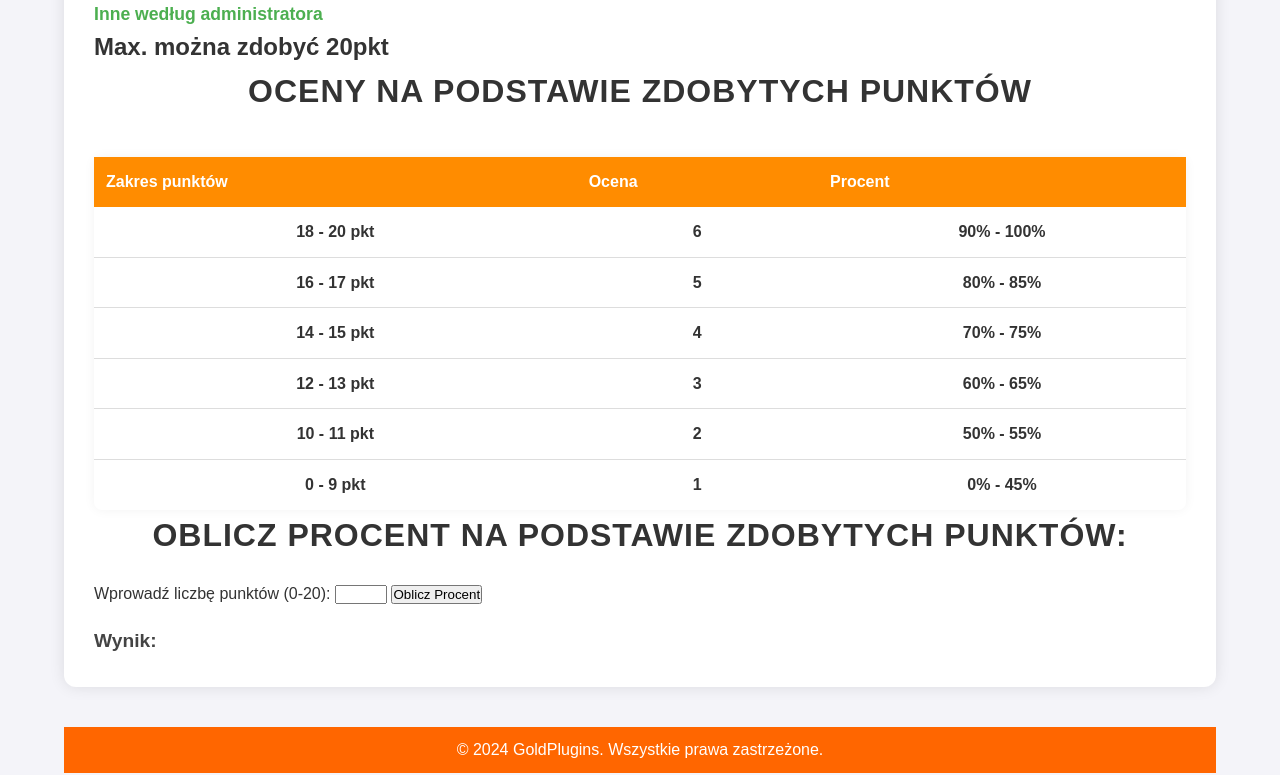
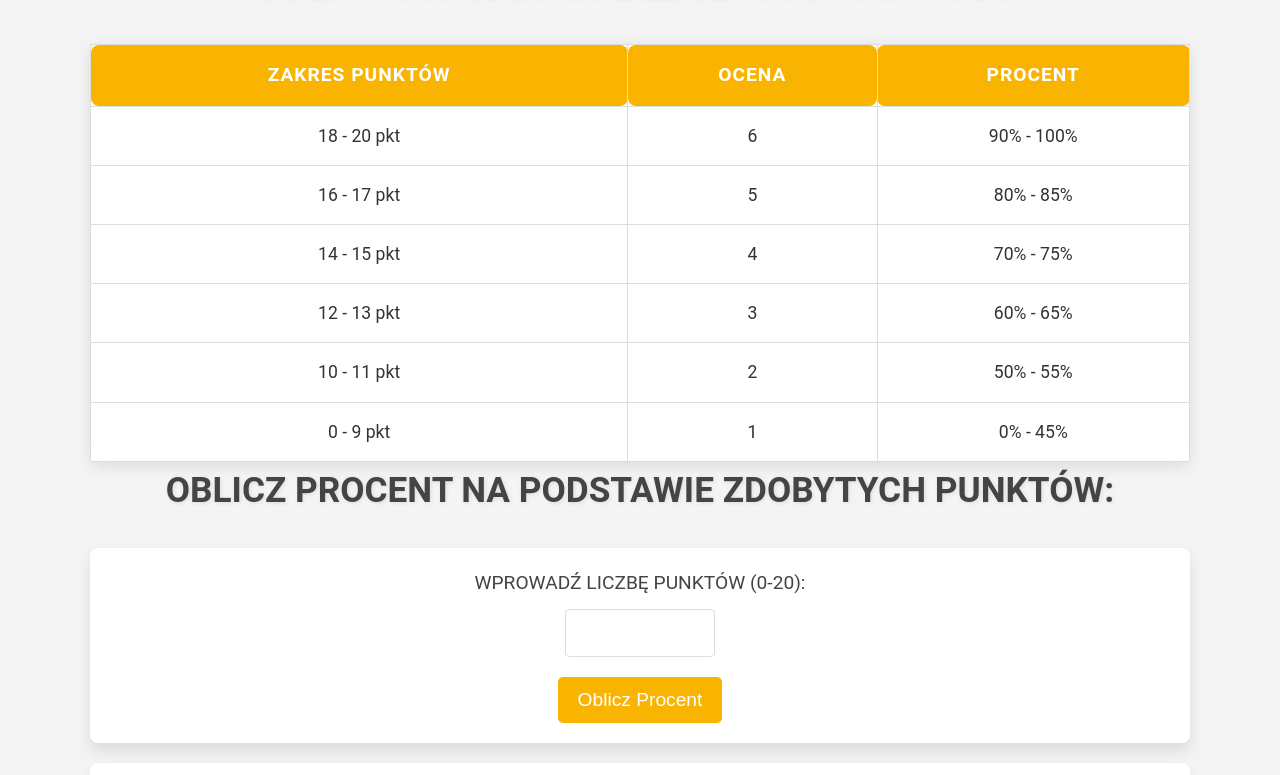
Before and after one commit to bartekwojtowicz/StronBobik, a plain HTML site: page index.html in a window 1280 px wide. Shown: the part 865-1640 px from the top of the page. Drawn offline with Linux system fonts and the light colour scheme.

Commit message:
Update style.css

```diff
--- a/style.css
+++ b/style.css
@@ -1,143 +1,320 @@
-/* Globalne resetowanie */
+/* Resetowanie domyślnych marginesów i paddingów */
 * {
     margin: 0;
     padding: 0;
     box-sizing: border-box;
 }
 
-/* Ustawienia globalne */
 body {
-    font-family: 'Arial', sans-serif;
-    background-color: #f4f4f9;
+    font-family: 'Roboto', sans-serif;
+    background-color: #f4f4f4;
     color: #333;
     line-height: 1.6;
-    padding-top: 50px;
-}
-
-/* Styl kontenera */
-.container {
-    width: 90%;
-    max-width: 1200px;
-    margin: 0 auto;
+    margin: 0;
+    padding: 0;
+    min-height: 100vh;
+    display: flex;
+    flex-direction: column;
+    justify-content: space-between;
+    animation: fadeIn 1s ease-out;
 }
 
 /* Nagłówek */
 header {
-    background-color: #ff8c00;
+    background: linear-gradient(45deg, #f8b400, #f7b500);
+    color: white;
     padding: 20px 0;
     text-align: center;
-    color: white;
-    box-shadow: 0 4px 10px rgba(0, 0, 0, 0.1);
+    box-shadow: 0 8px 15px rgba(0, 0, 0, 0.1);
+    border-bottom: 3px solid #e0a800;
+    position: sticky;
+    top: 0;
+    z-index: 10;
+    animation: headerAnimation 2s ease-out;
+}
+
+@keyframes headerAnimation {
+    0% {
+        opacity: 0;
+        transform: translateY(-50px);
+    }
+
+    100% {
+        opacity: 1;
+        transform: translateY(0);
+    }
 }
 
 header h1 {
     font-size: 2.8rem;
+    letter-spacing: 2px;
+    text-transform: uppercase;
+    font-weight: 700;
+    text-shadow: 2px 2px 8px rgba(0, 0, 0, 0.15);
 }
 
-/* Sekcja główna */
-section.intro {
-    margin-top: 40px;
-    background-color: #fff;
-    padding: 30px;
-    border-radius: 12px;
-    box-shadow: 0 0 15px rgba(0, 0, 0, 0.1);
+/* Główna zawartość */
+.container {
+    width: 90%;
+    max-width: 1100px;
+    margin: 0 auto;
+    padding-top: 30px;
 }
 
-section h2 {
-    font-size: 2rem;
-    color: #333;
+/* Sekcja wprowadzenia */
+.intro h2,
+.intro h3 {
     margin-bottom: 20px;
-    text-align: center;
-    text-transform: uppercase;
-    letter-spacing: 1px;
 }
 
-section h3 {
-    font-size: 1.2rem;
+.intro h2 {
+    font-size: 2.2rem;
     color: #444;
-    margin-top: 15px;
     font-weight: 600;
+    margin-bottom: 30px;
+    text-align: center;
+    text-shadow: 1px 1px 4px rgba(0, 0, 0, 0.1);
+    text-transform: uppercase;
 }
 
-section p,
-section ul {
-    font-size: 1.1rem;
-    color: #555;
+.intro h3 {
+    font-size: 1.2rem;
+    color: #666;
+    margin: 15px 0;
+    transition: transform 0.3s ease-in-out;
 }
 
-section ul {
-    list-style-type: disc;
-    margin-left: 20px;
+.intro h3:hover {
+    transform: scale(1.05);
 }
 
-section ul li {
-    margin-bottom: 8px;
+/* Kolorowe oznaczenia punktów */
+.positive {
+    color: #28a745;
+    /* Zielony kolor dla pozytywnych punktów */
+    font-weight: bold;
+    display: inline-flex;
+    align-items: center;
+    background-color: #d4edda;
+    padding: 8px 15px;
+    border-radius: 30px;
+    box-shadow: 0 4px 10px rgba(0, 0, 0, 0.1);
+    margin-right: 10px;
+    font-size: 1.1rem;
+    transition: background-color 0.3s ease;
 }
 
-/* Tabele */
+.positive:hover {
+    background-color: #c3e6cb;
+}
+
+.positive::before {
+    content: '+';
+    margin-right: 10px;
+    color: #28a745;
+    font-weight: bold;
+    font-size: 1.3rem;
+}
+
+.negative {
+    color: #dc3545;
+    /* Czerwony kolor dla negatywnych punktów */
+    font-weight: bold;
+    display: inline-flex;
+    align-items: center;
+    background-color: #f8d7da;
+    padding: 8px 15px;
+    border-radius: 30px;
+    box-shadow: 0 4px 10px rgba(0, 0, 0, 0.1);
+    font-size: 1.1rem;
+    transition: background-color 0.3s ease;
+}
+
+.negative:hover {
+    background-color: #f5c6cb;
+}
+
+.negative::before {
+    content: '-';
+    margin-right: 10px;
+    color: #dc3545;
+    font-weight: bold;
+    font-size: 1.3rem;
+}
+
+/* Tabela ocen */
 table {
     width: 100%;
     margin-top: 30px;
     border-collapse: collapse;
-    background-color: #fff;
+    text-align: left;
     border-radius: 8px;
-    box-shadow: 0 0 12px rgba(0, 0, 0, 0.05);
+    box-shadow: 0 4px 15px rgba(0, 0, 0, 0.1);
+    background: linear-gradient(45deg, #ffffff, #f7f7f7);
 }
 
 th,
 td {
-    padding: 12px;
-    text-align: left;
-    font-size: 1rem;
+    padding: 15px;
+    border: 1px solid #ddd;
+    text-align: center;
 }
 
 th {
-    background-color: #ff8c00;
+    background-color: #f8b400;
+    /* Żółty kolor dla nagłówków */
     color: white;
+    font-size: 1.2rem;
+    font-weight: bold;
+    text-transform: uppercase;
+    letter-spacing: 1px;
+    border-radius: 8px;
 }
 
 td {
-    border-bottom: 1px solid #ddd;
+    background-color: #fff;
+    color: #333;
+    font-size: 1.1rem;
+    border: 1px solid #ddd;
+}
+
+tr:nth-child(even) {
+    background-color: #f9f9f9;
 }
 
 tr:hover {
     background-color: #f1f1f1;
+    transform: scale(1.02);
+    transition: transform 0.2s ease-in-out;
 }
 
-tr:last-child td {
-    border-bottom: none;
+/* Formularz do obliczania procentów */
+#scoreForm {
+    display: flex;
+    flex-direction: column;
+    align-items: center;
+    margin-top: 30px;
+    padding: 20px;
+    background-color: #fff;
+    border-radius: 8px;
+    box-shadow: 0 8px 15px rgba(0, 0, 0, 0.1);
+    background: #fff;
+    transition: background 0.3s ease;
 }
 
-/* Kolory punktów */
-.positive {
-    color: #4caf50;
-    font-weight: bold;
+#scoreForm:hover {
+    background-color: #f4f4f4;
 }
 
-.negative {
-    color: #f44336;
-    font-weight: bold;
+#scoreForm label {
+    font-size: 1.2rem;
+    margin-bottom: 10px;
+    color: #444;
+    text-transform: uppercase;
 }
 
-/* Tabela z ocenami */
-table.grades {
-    margin-top: 40px;
+#scoreForm input {
+    width: 150px;
+    padding: 12px;
+    font-size: 1.2rem;
+    margin-bottom: 20px;
+    border: 1px solid #ddd;
+    border-radius: 4px;
+    transition: border 0.3s ease;
 }
 
-table.grades td {
+#scoreForm input:focus {
+    border: 2px solid #f8b400;
+    outline: none;
+}
+
+#scoreForm button {
+    padding: 12px 20px;
+    font-size: 1.2rem;
+    background-color: #f8b400;
+    /* Żółty kolor przycisku */
+    color: white;
+    border: none;
+    border-radius: 5px;
+    cursor: pointer;
+    transition: background-color 0.3s ease, transform 0.2s ease-in-out;
+}
+
+#scoreForm button:hover {
+    background-color: #e69800;
+    /* Ciemniejszy żółty przy najechaniu */
+    transform: scale(1.05);
+}
+
+#scoreForm button:active {
+    background-color: #cc8b00;
+    transform: scale(0.98);
+}
+
+/* Wynik obliczeń */
+#result {
+    margin-top: 20px;
+    padding: 15px;
+    background-color: #fff;
+    border-radius: 8px;
+    box-shadow: 0 8px 15px rgba(0, 0, 0, 0.1);
+}
+
+#percentageResult {
+    font-size: 1.4rem;
+    color: #333;
+    font-weight: 600;
     text-align: center;
-    font-weight: 600;
+    margin-top: 10px;
+    text-transform: uppercase;
 }
 
 /* Stopka */
 footer {
-    background-color: #ff6600;
+    background-color: #222;
     color: white;
-    padding: 10px 0;
     text-align: center;
-    margin-top: 40px;
+    padding: 20px;
+    font-size: 0.9rem;
+    margin-top: 50px;
+    font-style: italic;
 }
 
-footer p {
-    font-size: 1rem;
+/* Animacje i efekty przejść */
+@keyframes fadeIn {
+    0% {
+        opacity: 0;
+    }
+
+    100% {
+        opacity: 1;
+    }
 }
+
+@media (max-width: 768px) {
+    .container {
+        width: 95%;
+    }
+
+    header h1 {
+        font-size: 2rem;
+    }
+
+    .intro h2 {
+        font-size: 1.5rem;
+    }
+
+    .criteria p {
+        font-size: 1rem;
+    }
+
+    table {
+        font-size: 0.9rem;
+    }
+
+    #scoreForm label,
+    #scoreForm input,
+    #scoreForm button {
+        font-size: 1rem;
+    }
+}
```
